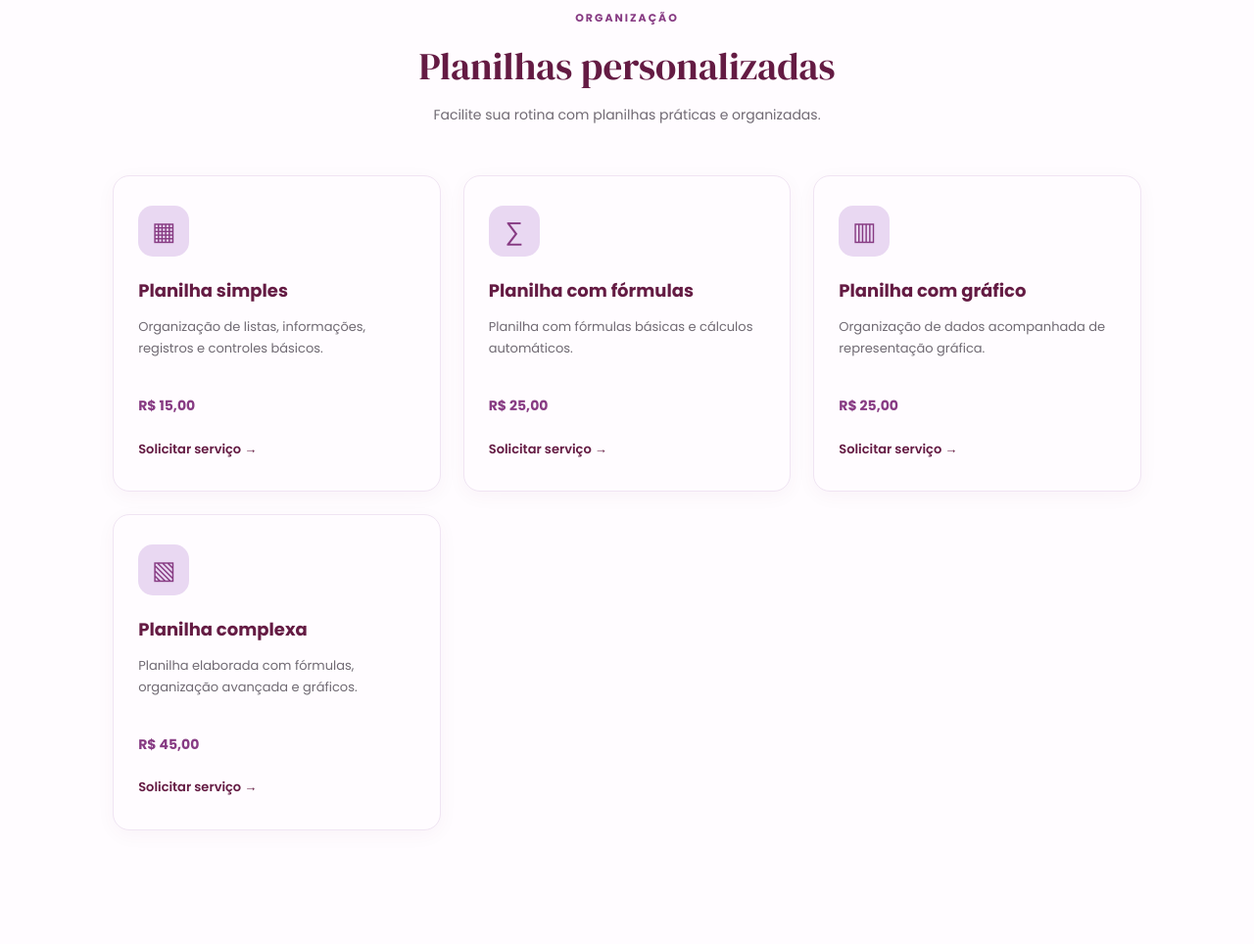
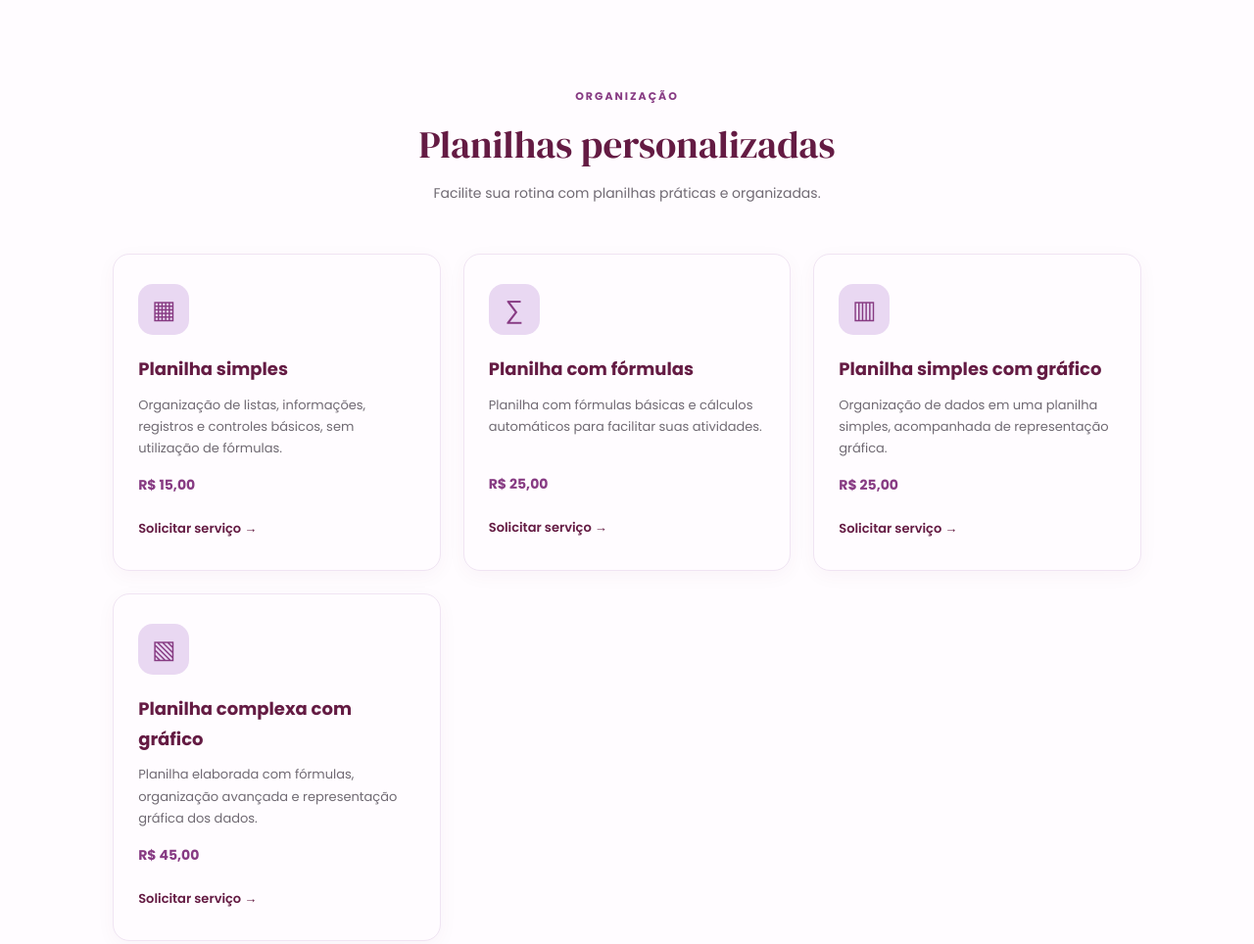
Before and after one commit to amorastudio-cb/Amora-Studio, a plain HTML site: page servicos.html in a window 1280 px wide. Shown: the part 1151-2115 px from the top of the page at 98% size. Drawn offline with Linux system fonts and the light colour scheme; a script that the page names is missing.

Commit message:
Update servicos.html

```diff
--- a/servicos.html
+++ b/servicos.html
@@ -29,6 +29,7 @@
         <a href="index.html#como-funciona">Como funciona</a>
         <a href="index.html#sobre">Sobre nós</a>
         <a href="index.html#faq">Dúvidas</a>
+        <a href="contato.html">Contato</a>
     </nav>
 
     <div class="account-actions">
@@ -84,6 +85,8 @@
 
             <strong>R$ 5,00 / página</strong>
 
+            <p>Sem quantidade mínima.</p>
+
             <a href="cadastro.html" class="service-order-link">
                 Solicitar serviço →
             </a>
@@ -101,6 +104,8 @@
             </p>
 
             <strong>R$ 4,00 / página</strong>
+
+            <p>Sem quantidade mínima.</p>
 
             <a href="cadastro.html" class="service-order-link">
                 Solicitar serviço →
@@ -128,7 +133,8 @@
             <h3>Planilha simples</h3>
 
             <p>
-                Organização de listas, informações, registros e controles básicos.
+                Organização de listas, informações, registros e controles básicos,
+                sem utilização de fórmulas.
             </p>
 
             <strong>R$ 15,00</strong>
@@ -145,7 +151,8 @@
             <h3>Planilha com fórmulas</h3>
 
             <p>
-                Planilha com fórmulas básicas e cálculos automáticos.
+                Planilha com fórmulas básicas e cálculos automáticos
+                para facilitar suas atividades.
             </p>
 
             <strong>R$ 25,00</strong>
@@ -159,10 +166,11 @@
         <article class="service-card">
             <div class="service-icon">▥</div>
 
-            <h3>Planilha com gráfico</h3>
+            <h3>Planilha simples com gráfico</h3>
 
             <p>
-                Organização de dados acompanhada de representação gráfica.
+                Organização de dados em uma planilha simples,
+                acompanhada de representação gráfica.
             </p>
 
             <strong>R$ 25,00</strong>
@@ -176,10 +184,11 @@
         <article class="service-card">
             <div class="service-icon">▧</div>
 
-            <h3>Planilha complexa</h3>
+            <h3>Planilha complexa com gráfico</h3>
 
             <p>
-                Planilha elaborada com fórmulas, organização avançada e gráficos.
+                Planilha elaborada com fórmulas, organização avançada
+                e representação gráfica dos dados.
             </p>
 
             <strong>R$ 45,00</strong>
@@ -276,7 +285,8 @@
             <h3>Criação de apresentação</h3>
 
             <p>
-                Desenvolvimento de apresentações personalizadas com até 5 slides.
+                Desenvolvimento de apresentações personalizadas
+                com até 5 slides.
             </p>
 
             <strong>R$ 35,00</strong>
@@ -331,6 +341,7 @@
 <footer class="footer">
 
     <a href="index.html" class="logo">
+        <span class="logo-icon">❁</span>
         AMORA <span>STUDIO</span>
     </a>
 
@@ -341,6 +352,7 @@
     <div class="footer-links">
         <a href="index.html">Início</a>
         <a href="servicos.html">Serviços</a>
+        <a href="contato.html">Contato</a>
         <a href="index.html#sobre">Sobre</a>
         <a href="index.html#faq">Dúvidas</a>
         <a href="privacidade.html">Privacidade</a>
```
